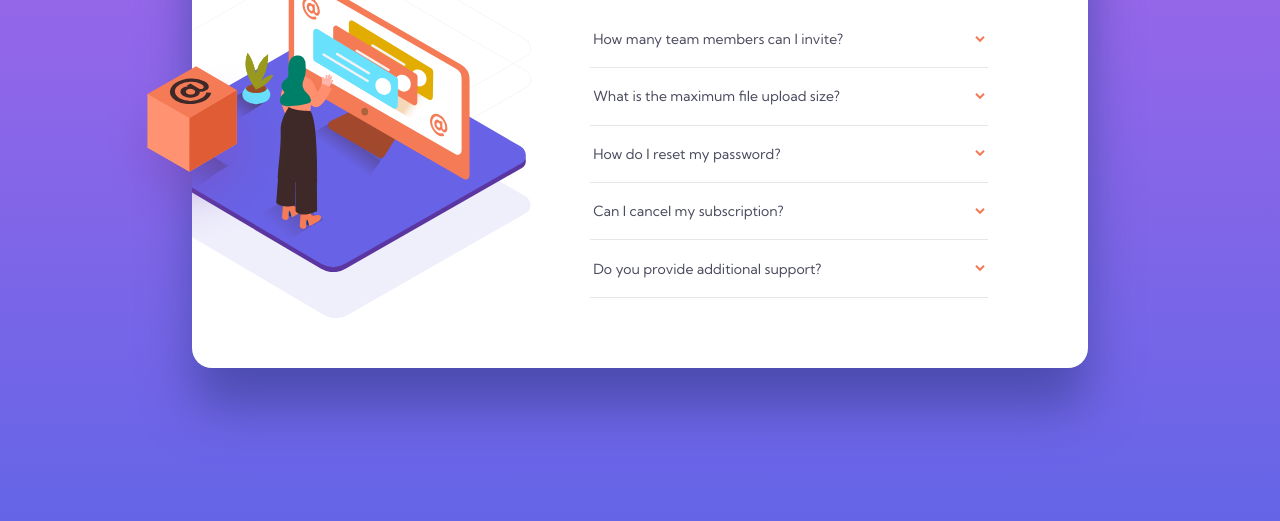
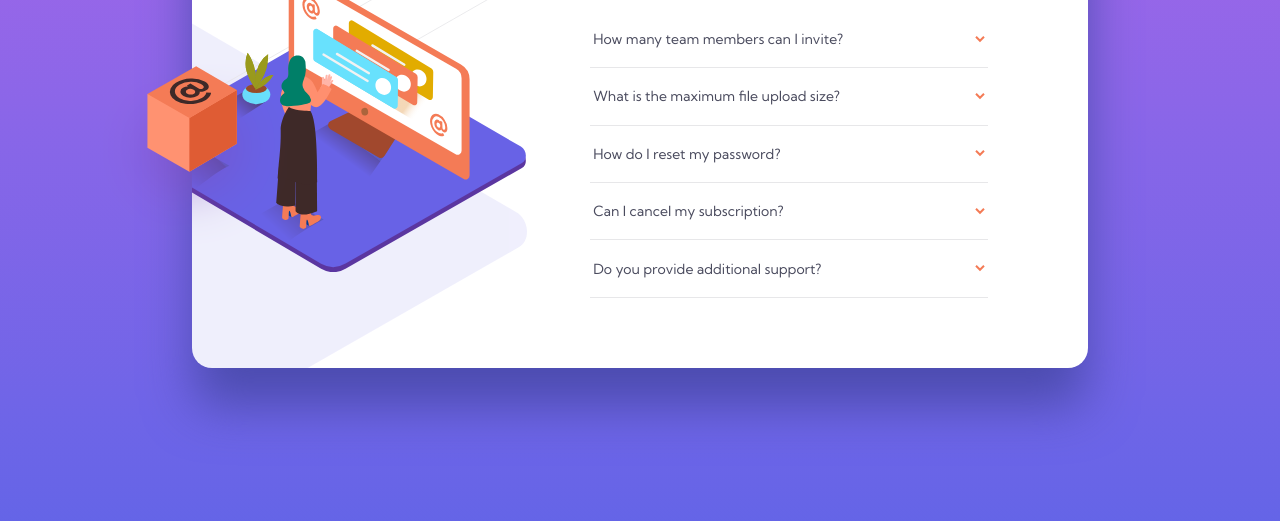
Before and after one commit to AshashashR/faq-accordion-card-main, a plain HTML site: page index.html in a window 1280 px wide. Shown: the part 279-800 px from the top of the page. Drawn offline with Linux system fonts and the light colour scheme.

Commit message:
third commit

```diff
--- a/styles.css
+++ b/styles.css
@@ -169,14 +169,13 @@ h1 {
     }
 
     .card {
+        position: relative;
         display: flex;
         margin: 0 auto;
         padding: 4.375rem 6.25rem 4.375rem 0;
         background-image: url(/images/bg-pattern-desktop.svg);
-        background-size: 45%;
-        background-repeat: no-repeat;
-        background-position: -13% center;
-        position: relative;
+        background-size: 95%;
+        background-position: -1150% 70%;
         box-shadow: 0 40px 50px -2px rgb(76 76 175);
     }
 
```
